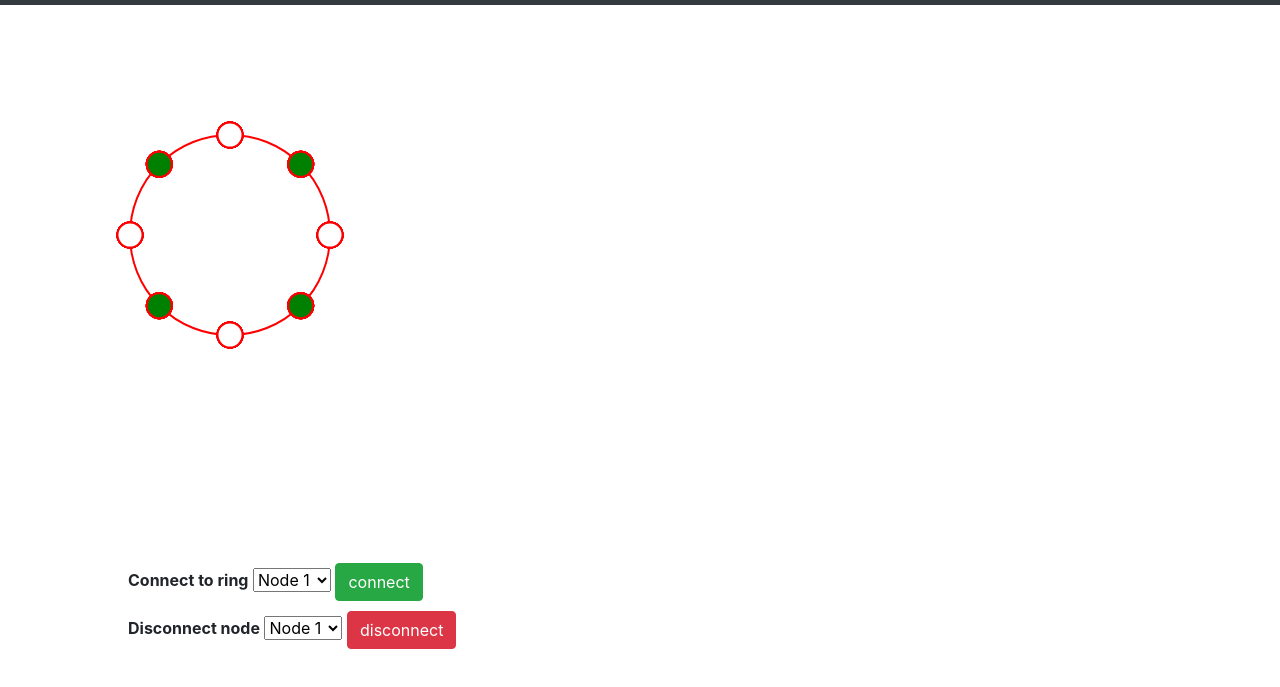
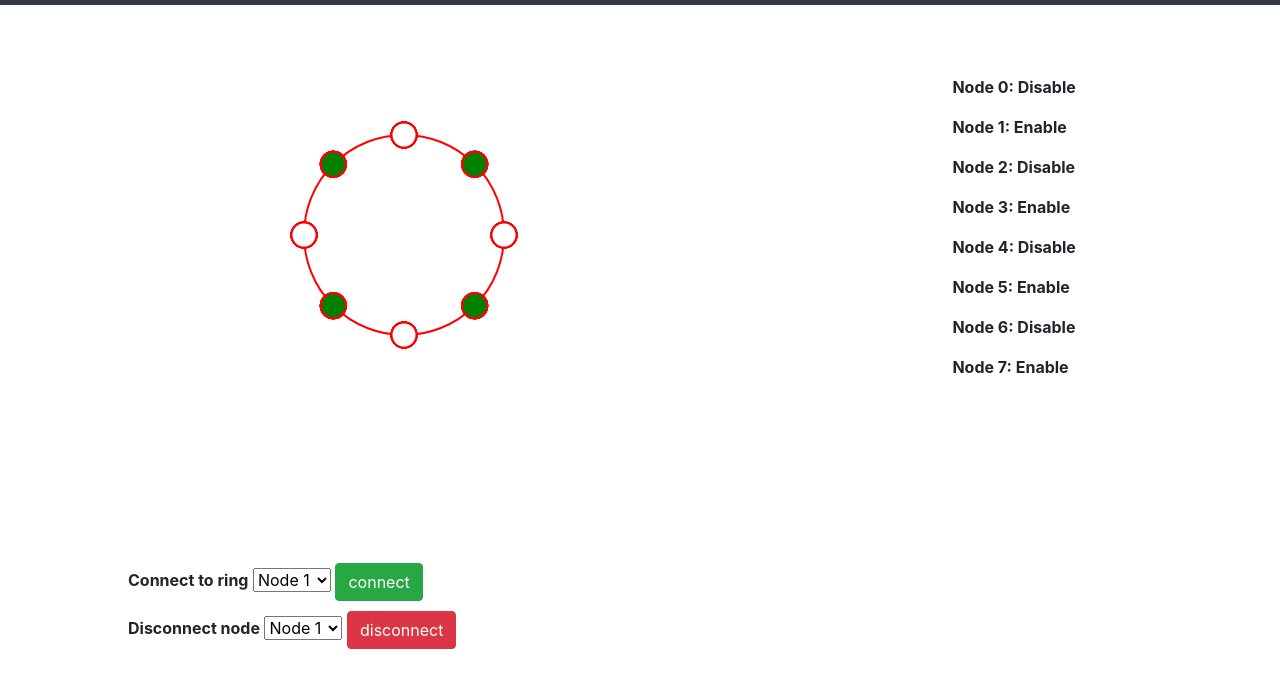
Before and after one commit to KamiGhost1/chord, a website: page public/html/index.html in a window 1280 px wide. Shown: the part 51-738 px from the top of the page. Drawn offline with nearby package versions, Linux system fonts and the light colour scheme.

Commit message:
add list of nodes

```diff
--- a/public/html/index.html
+++ b/public/html/index.html
@@ -21,8 +21,9 @@
         </div>
     </header>
 
-    <div class="justify-content-center" id="" style="margin: 30px;">
+    <div class="justify-content-around d-flex align-items-center" style="margin: 30px;">
         <canvas class="justify-content-center" id="canvas" width="400" height="400"></canvas>
+        <b class="justify-content-center" id="listNodes"></b>
     </div>
 
     <div class="" style="margin: 10%">
--- a/public/js/main.js
+++ b/public/js/main.js
@@ -103,7 +103,8 @@ class Node{
         let diff = {}
         for(let i in this.fingers){
             let buf = To - this.fingers[i]
-            buf = buf > 0 ? buf : this.fingers[i] - To
+            // buf = buf > 0 ? buf : this.fingers[i] - To
+            buf = Math.abs(buf)
             diff[i] = this.mod(buf, ringSize)
         }
         let min = ringSize
@@ -218,6 +219,12 @@ updateHtml = ()=>{
         document.querySelector("#SelectTO").innerHTML = html
         html="";
     }
+    // update list of nodes
+    let list = document.querySelector("#listNodes")
+    for(let i in Nodes){
+        html+=`<p>Node ${i}: ${Nodes[i].status ? "Enable" : "Disable"}</p>`
+    }
+    list.innerHTML = html;
 }
 
 updater = ()=>{
```
